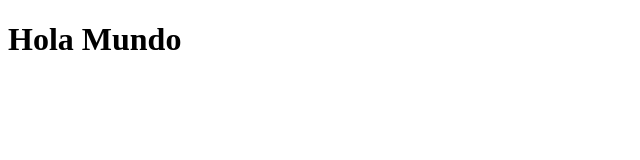
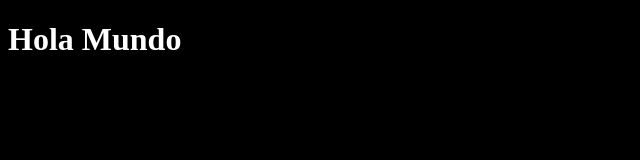
Before and after one commit to Deux-Machine/Practica-Page, a plain HTML site: page index.html in a window 1280 px wide. Shown: the whole page, without its empty margins (0-640 px from the left). Drawn offline with Linux system fonts and the light colour scheme.

Commit message:
Update main.css

```diff
--- a/main.css
+++ b/main.css
@@ -1,4 +1,4 @@
-boy {
+body {
   background: #000;
   color: #fff;
 }
```
